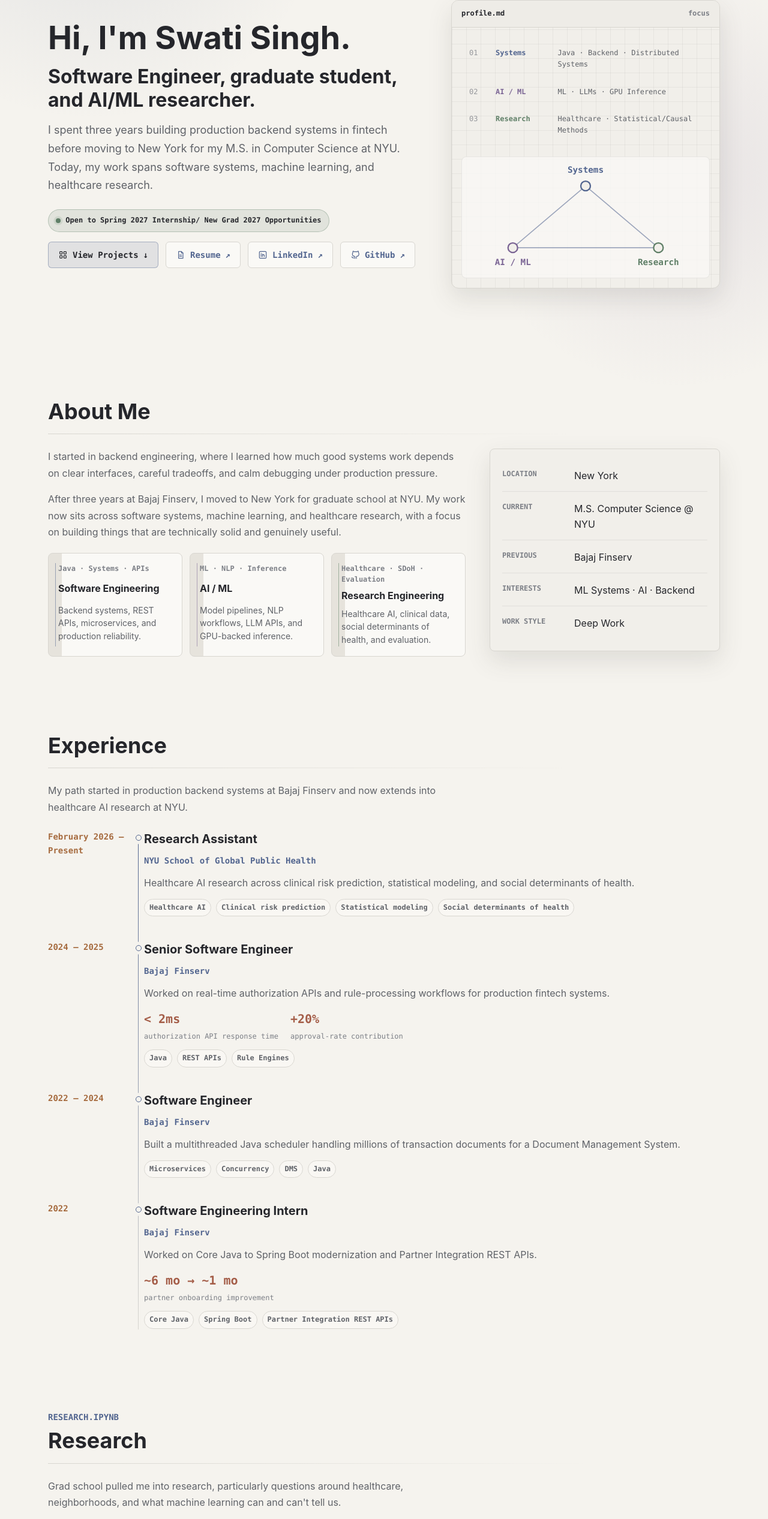
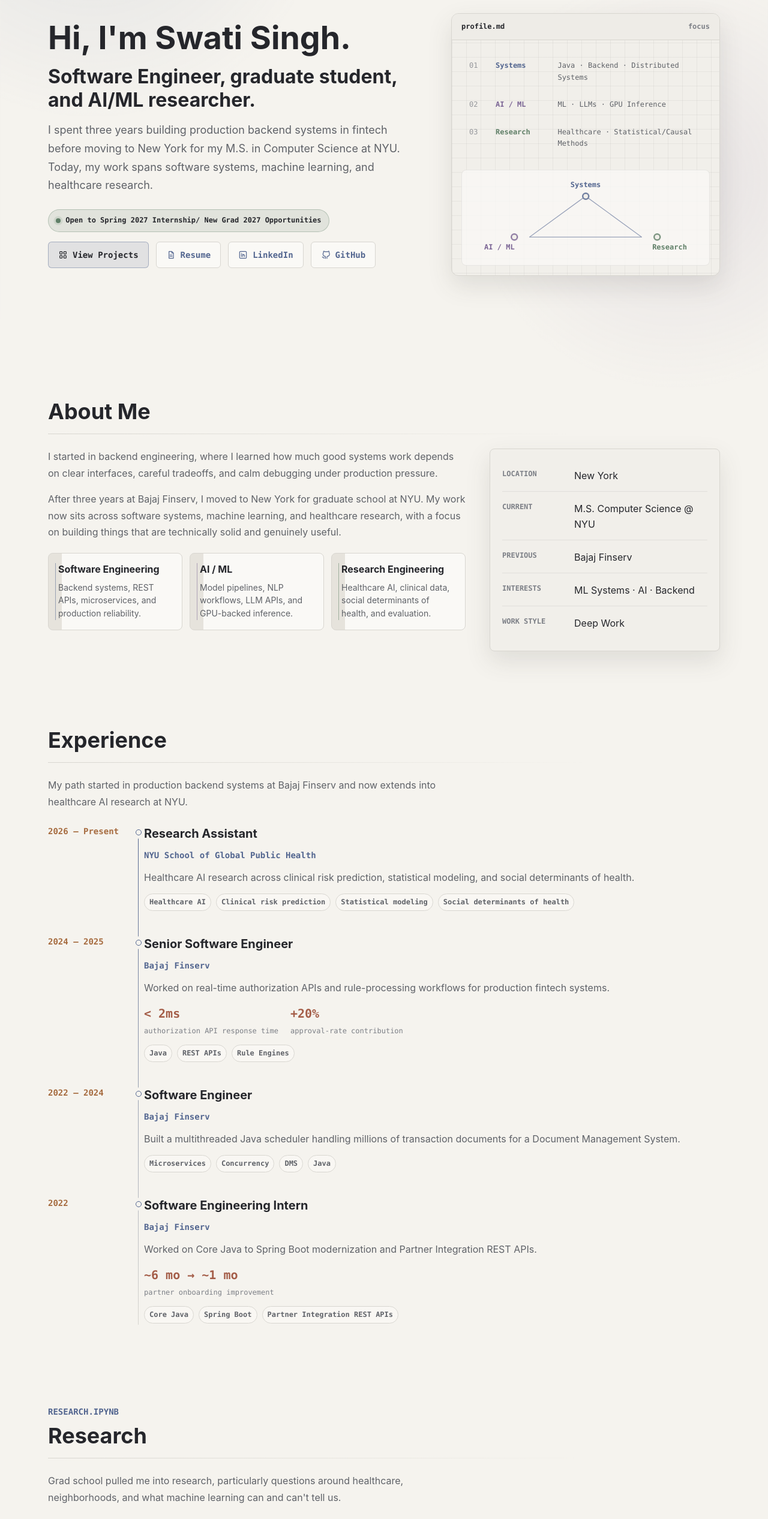
Before and after one commit to swati68/swati68.github.io, a React (Vite) app: page / in a window 1280 px wide. Shown: the part 199-2732 px from the top of the page at 60% size. Built offline with nearby package versions, Linux system fonts and the light colour scheme.

Commit message:
Refine portfolio interaction details

```diff
--- a/src/components/PortfolioPage.jsx
+++ b/src/components/PortfolioPage.jsx
@@ -94,7 +94,6 @@ function ExternalAction({
   download = false,
   href,
   iconName,
-  trailingIcon = '↗',
 }) {
   const opensNewTab =
     Boolean(href) &&
@@ -115,11 +114,6 @@ function ExternalAction({
         <ActionIcon name={iconName} />
         <span>{children}</span>
       </span>
-      {trailingIcon ? (
-        <span className={styles.actionArrow} aria-hidden="true">
-          {trailingIcon}
-        </span>
-      ) : null}
     </>
   )
 
@@ -329,31 +323,21 @@ function HeroVisual() {
         </div>
       </div>
 
-      <svg
-        className={styles.focusGraph}
-        viewBox="0 0 360 176"
-        aria-hidden="true"
-      >
-        <path className={styles.graphEdge} d="M180 42 74 132H286Z" />
-        <g className={`${styles.graphNode} ${styles.graphSystems}`}>
-          <circle cx="180" cy="42" r="7" />
-          <text x="180" y="23" textAnchor="middle">
-            Systems
-          </text>
-        </g>
-        <g className={`${styles.graphNode} ${styles.graphAi}`}>
-          <circle cx="74" cy="132" r="7" />
-          <text x="74" y="157" textAnchor="middle">
-            AI / ML
-          </text>
-        </g>
-        <g className={`${styles.graphNode} ${styles.graphResearch}`}>
-          <circle cx="286" cy="132" r="7" />
-          <text x="286" y="157" textAnchor="middle">
-            Research
-          </text>
-        </g>
-      </svg>
+      <div className={styles.focusGraph} aria-hidden="true">
+        <svg className={styles.graphLines} viewBox="0 0 360 176">
+          <path d="M180 48 76 124H284Z" />
+        </svg>
+        <span className={`${styles.graphPoint} ${styles.graphPointSystems}`} />
+        <span className={`${styles.graphPoint} ${styles.graphPointAi}`} />
+        <span className={`${styles.graphPoint} ${styles.graphPointResearch}`} />
+        <span className={`${styles.graphLabel} ${styles.graphSystems}`}>
+          Systems
+        </span>
+        <span className={`${styles.graphLabel} ${styles.graphAi}`}>AI / ML</span>
+        <span className={`${styles.graphLabel} ${styles.graphResearch}`}>
+          Research
+        </span>
+      </div>
     </div>
   )
 }
@@ -388,7 +372,6 @@ function HeroSection() {
               href={action.href}
               iconName={action.icon}
               key={action.id}
-              trailingIcon={action.id === 'projects' ? '↓' : '↗'}
             >
               {action.label}
             </ExternalAction>
@@ -419,7 +402,6 @@ function AboutSection() {
           <div className={styles.aboutFocusGrid}>
             {about.focusCards.map((card) => (
               <article className={styles.focusCard} key={card.title}>
-                <p>{card.meta}</p>
                 <h3>{card.title}</h3>
                 <span>{card.detail}</span>
               </article>
@@ -496,7 +478,10 @@ function ResearchSection() {
       <div className={styles.researchGrid}>
         {researchStudies.map((study) => (
           <article className={styles.researchCard} key={study.id}>
-            <p className={styles.researchNumber}>[{study.number}]</p>
+            <div className={styles.researchMeta}>
+              <p className={styles.researchNumber}>[{study.number}]</p>
+              <p className={styles.researchStatus}>{study.status}</p>
+            </div>
             <h3>{study.title}</h3>
 
             <dl className={styles.researchDetails}>
@@ -703,9 +688,9 @@ function OutsideEditorSection() {
       <p className={styles.eyebrow}>{outsideEditor.label}</p>
       <h2>{outsideEditor.heading}</h2>
       <ul>
-        {outsideEditor.lines.map((line) => (
+        {outsideEditor.lines.map((line, index) => (
           <li key={line}>
-            <span aria-hidden="true">·</span>
+            <span aria-hidden="true">{String(index + 1).padStart(2, '0')}</span>
             {line}
           </li>
         ))}
@@ -760,7 +745,6 @@ function ContactSection() {
                 href={action.href}
                 iconName={action.id}
                 key={action.id}
-                trailingIcon={action.id === 'email' ? '' : '↗'}
               >
                 {action.label}
               </ExternalAction>
@@ -775,6 +759,7 @@ function ContactSection() {
               id="contact-name"
               name="name"
               onChange={handleFieldChange}
+              placeholder="Your name"
               required
               type="text"
               value={formData.name}
@@ -786,6 +771,7 @@ function ContactSection() {
               id="contact-email"
               name="email"
               onChange={handleFieldChange}
+              placeholder="you@example.com"
               required
               type="email"
               value={formData.email}
@@ -797,6 +783,7 @@ function ContactSection() {
               id="contact-message"
               name="message"
               onChange={handleFieldChange}
+              placeholder="What would you like to talk about?"
               required
               rows="5"
               value={formData.message}
--- a/src/components/PortfolioPage.module.css
+++ b/src/components/PortfolioPage.module.css
@@ -370,16 +370,6 @@
     transform var(--transition-fast);
 }
 
-.actionArrow {
-  transition: transform var(--transition-fast);
-}
-
-.primaryButton:hover .actionArrow,
-.secondaryButton:hover .actionArrow,
-.actionLink:hover .actionArrow {
-  transform: translate(2px, -2px);
-}
-
 .primaryButton:hover .actionIcon,
 .secondaryButton:hover .actionIcon,
 .actionLink:hover .actionIcon {
@@ -467,18 +457,27 @@
 }
 
 .focusGraph {
+  position: relative;
   width: 100%;
+  height: 10rem;
   min-height: 10rem;
   margin-top: var(--space-2);
   border: 1px solid var(--border-subtle);
   border-radius: var(--radius-md);
   background: color-mix(in srgb, var(--surface), transparent 24%);
-  overflow: visible;
-}
-
-.graphEdge {
+  overflow: hidden;
+}
+
+.graphLines {
+  position: absolute;
+  inset: 0;
+  width: 100%;
+  height: 100%;
+}
+
+.graphLines path {
   fill: none;
-  stroke: color-mix(in srgb, var(--accent-primary), transparent 46%);
+  stroke: color-mix(in srgb, var(--accent-primary), transparent 44%);
   stroke-dasharray: 520;
   stroke-dashoffset: 520;
   stroke-linejoin: round;
@@ -486,35 +485,69 @@
   animation: drawLine 620ms 760ms var(--motion-ease) forwards;
 }
 
-.graphNode {
+.graphPoint {
+  position: absolute;
+  z-index: 1;
+  width: 0.72rem;
+  height: 0.72rem;
+  border: 2px solid currentColor;
+  border-radius: var(--radius-pill);
+  background: var(--editor-surface);
   opacity: 0;
-  animation: nodeIn 360ms var(--motion-ease) forwards;
-}
-
-.graphNode circle {
-  fill: var(--editor-surface);
-  stroke: currentColor;
-  stroke-width: 2;
-}
-
-.graphNode text {
-  fill: currentColor;
-  font-family: var(--font-mono);
-  font-size: 0.78rem;
-  font-weight: 850;
-}
-
-.graphSystems {
+  transform: translate(-50%, -50%) scale(0.92);
+  animation: graphPointIn 360ms var(--motion-ease) forwards;
+}
+
+.graphPointSystems {
+  top: 27.25%;
+  left: 50%;
   color: var(--accent-primary);
   animation-delay: 860ms;
 }
 
-.graphAi {
+.graphPointAi {
+  top: 70.45%;
+  left: 21.1%;
   color: var(--accent-secondary);
   animation-delay: 960ms;
 }
 
+.graphPointResearch {
+  top: 70.45%;
+  left: 78.9%;
+  color: var(--accent-success);
+  animation-delay: 1060ms;
+}
+
+.graphLabel {
+  position: absolute;
+  z-index: 2;
+  color: var(--text-primary);
+  font-family: var(--font-mono);
+  font-size: var(--font-size-xs);
+  font-weight: 850;
+  opacity: 0;
+  animation: fadeIn 360ms var(--motion-ease) forwards;
+}
+
+.graphSystems {
+  top: 0.95rem;
+  left: 50%;
+  color: var(--accent-primary);
+  transform: translateX(-50%);
+  animation-delay: 860ms;
+}
+
+.graphAi {
+  bottom: 1.2rem;
+  left: 9%;
+  color: var(--accent-secondary);
+  animation-delay: 960ms;
+}
+
 .graphResearch {
+  right: 9%;
+  bottom: 1.2rem;
   color: var(--accent-success);
   animation-delay: 1060ms;
 }
@@ -626,14 +659,6 @@
   border-color: var(--border-strong);
   background: var(--surface-elevated);
   transform: translateY(-2px);
-}
-
-.focusCard p {
-  color: var(--text-muted);
-  font-family: var(--font-mono);
-  font-size: var(--font-size-xs);
-  font-weight: 760;
-  line-height: 1.5;
 }
 
 .focusCard h3 {
@@ -871,6 +896,33 @@
   font-weight: 850;
 }
 
+.researchMeta {
+  display: flex;
+  align-items: center;
+  justify-content: space-between;
+  gap: var(--space-3);
+}
+
+.researchStatus {
+  padding: 0.2rem var(--space-2);
+  border: 1px solid color-mix(in srgb, var(--accent-secondary), transparent 68%);
+  border-radius: var(--radius-pill);
+  background: var(--accent-secondary-soft);
+  color: var(--accent-secondary);
+  font-family: var(--font-mono);
+  font-size: var(--font-size-xs);
+  font-weight: 850;
+  line-height: 1.4;
+  text-transform: uppercase;
+  white-space: nowrap;
+}
+
+.researchCard:nth-child(3) .researchStatus {
+  border-color: color-mix(in srgb, var(--accent-warning), transparent 64%);
+  background: var(--accent-warning-soft);
+  color: var(--accent-warning);
+}
+
 .researchCard h3 {
   font-size: var(--font-size-xl);
 }
@@ -905,6 +957,7 @@
   display: grid;
   align-content: start;
   gap: var(--space-4);
+  height: 100%;
   min-height: 100%;
   padding: var(--space-5);
   border: 1px solid var(--border);
@@ -978,6 +1031,12 @@
   font-size: var(--font-size-xl);
 }
 
+.projectLinks {
+  justify-content: flex-end;
+  align-self: end;
+  margin-top: auto;
+}
+
 .pipelineVisual,
 .mapVisual,
 .treeVisual,
@@ -1189,10 +1248,6 @@
 
 .projectCard:hover .waveformVisual span:nth-child(odd) {
   height: calc(var(--bar-height) + 8%);
-}
-
-.techStack {
-  margin-top: auto;
 }
 
 .githubRest {
@@ -1322,39 +1377,39 @@
 }
 
 .outsideSection {
-  max-width: var(--width-readable);
+  max-width: var(--width-content);
   gap: var(--space-4);
 }
 
 .outsideSection ul {
-  display: flex;
-  flex-wrap: wrap;
+  display: grid;
+  grid-template-columns: repeat(4, minmax(0, 1fr));
+  gap: 0;
+  padding: 0;
+  border-top: 1px solid var(--border);
+  border-bottom: 1px solid var(--border);
+  list-style: none;
+}
+
+.outsideSection li {
+  display: grid;
   gap: var(--space-2);
-  padding: 0;
-  list-style: none;
-}
-
-.outsideSection li {
-  min-height: 2.35rem;
-  display: inline-flex;
-  align-items: center;
-  gap: var(--space-3);
-  padding: 0 var(--space-3);
-  border: 1px solid var(--border);
-  border-radius: var(--radius-sm);
-  background: var(--surface);
+  padding: var(--space-4);
+  border-right: 1px solid var(--border-subtle);
   color: var(--text-secondary);
   font-size: var(--font-size-md);
   transition:
-    border-color var(--transition-fast),
     background-color var(--transition-fast),
     color var(--transition-fast),
     transform var(--transition-fast);
 }
 
+.outsideSection li:last-child {
+  border-right: 0;
+}
+
 .outsideSection li:hover {
-  border-color: var(--border-strong);
-  background: var(--surface-elevated);
+  background: color-mix(in srgb, var(--accent-rust), transparent 92%);
   color: var(--text-primary);
   transform: translateY(-1px);
 }
@@ -1362,32 +1417,44 @@
 .outsideSection li span {
   color: var(--accent-rust);
   font-family: var(--font-mono);
+  font-size: var(--font-size-xs);
+  font-weight: 850;
 }
 
 .contactGrid {
   display: grid;
-  grid-template-columns: minmax(0, 0.9fr) minmax(20rem, 1fr);
-  gap: var(--space-8);
-  align-items: start;
+  grid-template-columns: repeat(2, minmax(0, 1fr));
+  gap: var(--space-5);
+  align-items: stretch;
 }
 
 .contactBlock {
+  max-width: none;
+  align-content: start;
   font-size: var(--font-size-lg);
+  padding: var(--space-5);
+  border: 1px solid var(--border);
+  border-radius: var(--radius-md);
+  background: var(--surface);
+  box-shadow: var(--shadow-soft);
 }
 
 .contactActions {
+  display: grid;
+  gap: var(--space-3);
   margin-top: var(--space-2);
 }
 
 .contactButton {
-  min-width: 10rem;
-  min-height: 3rem;
-  justify-content: space-between;
-  padding: 0 var(--space-4);
+  width: 100%;
+  min-height: 4.25rem;
+  justify-content: flex-start;
+  padding: 0 var(--space-5);
   border: 1px solid var(--border);
   border-radius: var(--radius-sm);
   background: var(--surface);
   color: var(--text-primary);
+  font-size: var(--font-size-md);
 }
 
 .contactButton:hover {
@@ -1395,14 +1462,39 @@
   background: var(--surface-elevated);
 }
 
+.contactButton .actionText {
+  gap: var(--space-3);
+}
+
+.contactButton .actionIcon {
+  width: 1.18rem;
+  height: 1.18rem;
+}
+
 .contactForm {
+  position: relative;
   display: grid;
   gap: var(--space-4);
-  padding: var(--space-5);
+  min-height: 100%;
+  padding: var(--space-6);
+  padding-left: calc(var(--space-6) + 0.75rem);
   border: 1px solid var(--border);
   border-radius: var(--radius-md);
-  background: var(--editor-surface);
+  background:
+    linear-gradient(90deg, var(--editor-gutter) 0 1.5rem, transparent 1.5rem),
+    var(--editor-surface);
   box-shadow: var(--shadow-soft);
+  overflow: hidden;
+}
+
+.contactForm::before {
+  content: '';
+  position: absolute;
+  top: var(--space-6);
+  bottom: var(--space-6);
+  left: 1.5rem;
+  width: 1px;
+  background: color-mix(in srgb, var(--accent-primary), transparent 52%);
 }
 
 .contactForm div {
@@ -1429,10 +1521,25 @@
   transition:
     border-color var(--transition-fast),
     background-color var(--transition-fast),
-    box-shadow var(--transition-fast);
+  box-shadow var(--transition-fast);
+}
+
+.contactForm input::placeholder,
+.contactForm textarea::placeholder {
+  color: color-mix(in srgb, var(--text-muted), transparent 18%);
+}
+
+.contactForm input:hover,
+.contactForm textarea:hover {
+  border-color: var(--border-strong);
+}
+
+.contactForm input {
+  min-height: 3.1rem;
 }
 
 .contactForm textarea {
+  min-height: 9rem;
   resize: vertical;
 }
 
@@ -1549,6 +1656,24 @@
   }
 }
 
+@keyframes graphPointIn {
+  from {
+    opacity: 0;
+    transform: translate(-50%, -50%) scale(0.92);
+  }
+
+  to {
+    opacity: 1;
+    transform: translate(-50%, -50%) scale(1);
+  }
+}
+
+@keyframes fadeIn {
+  to {
+    opacity: 1;
+  }
+}
+
 @keyframes drawLine {
   to {
     stroke-dashoffset: 0;
@@ -1691,7 +1816,7 @@
   }
 
   .contactGrid {
-    grid-template-columns: minmax(0, 0.9fr) minmax(20rem, 1fr);
+    grid-template-columns: repeat(2, minmax(0, 1fr));
   }
 
   .researchCard,
@@ -1758,6 +1883,10 @@
 
   .aboutFocusGrid {
     grid-template-columns: 1fr;
+  }
+
+  .outsideSection ul {
+    grid-template-columns: repeat(2, minmax(0, 1fr));
   }
 
   .timeline::before {
@@ -1886,6 +2015,10 @@
 
   .outsideSection li {
     align-items: flex-start;
+  }
+
+  .outsideSection ul {
+    grid-template-columns: 1fr;
   }
 }
 
@@ -1913,8 +2046,9 @@
   .heroStaggerSeven,
   .heroStaggerEight,
   .heroStaggerNine,
-  .graphEdge,
-  .graphNode {
+  .graphLines path,
+  .graphPoint,
+  .graphLabel {
     animation: none;
     opacity: 1;
   }
@@ -1927,7 +2061,7 @@
     stroke-dashoffset: 0;
   }
 
-  .graphEdge {
+  .graphLines path {
     stroke-dashoffset: 0;
   }
 
--- a/src/data/experience.js
+++ b/src/data/experience.js
@@ -8,7 +8,7 @@ export const experienceSection = {
 
 export const experienceTimeline = [
   {
-    period: 'February 2026 — Present',
+    period: '2026 — Present',
     role: 'Research Assistant',
     organization: 'NYU School of Global Public Health',
     summary:
--- a/src/data/profile.js
+++ b/src/data/profile.js
@@ -80,17 +80,14 @@ export const about = {
   {
     title: 'Software Engineering',
     detail: 'Backend systems, REST APIs, microservices, and production reliability.',
-      meta: 'Java · Systems · APIs',
   },
   {
     title: 'AI / ML',
     detail: 'Model pipelines, NLP workflows, LLM APIs, and GPU-backed inference.',
-      meta: 'ML · NLP · Inference',
   },
   {
     title: 'Research Engineering',
     detail: 'Healthcare AI, clinical data, social determinants of health, and evaluation.',
-      meta: 'Healthcare · SDoH · Evaluation',
   },
   ],
   metadata: [
--- a/src/data/research.js
+++ b/src/data/research.js
@@ -10,6 +10,7 @@ export const researchStudies = [
   {
     id: 'clinical-risk-sdoh',
     number: '01',
+    status: 'Under Review',
     title: 'Clinical Risk Prediction + Social Determinants of Health',
     question:
       'How does neighborhood context affect prediction of healthcare utilization?',
@@ -25,6 +26,7 @@ export const researchStudies = [
   {
     id: 'neighborhood-cvd',
     number: '02',
+    status: 'Under Review',
     title: 'Neighborhood Environment + Cardiovascular Disease',
     question:
       'How do neighborhood factors influence cardiovascular disease, and how might individual socioeconomic and behavioral factors mediate that relationship?',
@@ -34,6 +36,7 @@ export const researchStudies = [
   {
     id: 'clinical-risk-sdoh-additional',
     number: '03',
+    status: 'In Progress',
     title: 'Clinical Risk Prediction + Social Determinants of Health',
     question:
       'How does neighborhood context affect prediction of healthcare utilization?',
```
Lines whose indentation alone changed are shown as unchanged.
